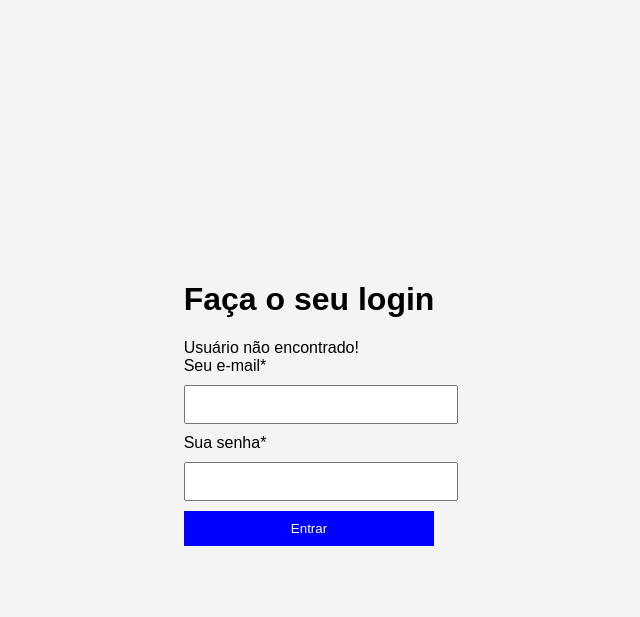
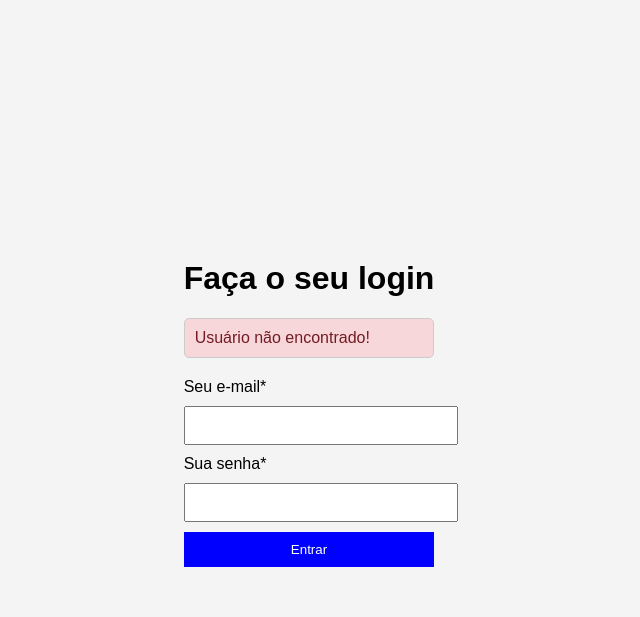
Before and after one commit to SsofiaCastilho/Lab_de_Prog, a PHP site: the page made by index.php in a window 1280 px wide. Shown: the top 617 px of the page, without its empty margins (331-971 px from the left). Run offline with PHP 8.4, Linux system fonts and the light colour scheme.

Commit message:
estilização das mensagens

```diff
--- a/style.css
+++ b/style.css
@@ -26,3 +26,20 @@ button {
   color: red;
   text-align: center;
 }
+
+.mensagem {
+  margin: 20px 0;
+  padding: 10px;
+  border: 1px solid #ccc;
+  border-radius: 5px;
+}
+
+.sucesso {
+  background-color: #d4edda;
+  color: #155724;
+}
+
+.erro {
+  background-color: #f8d7da;
+  color: #721c24;
+}
```
